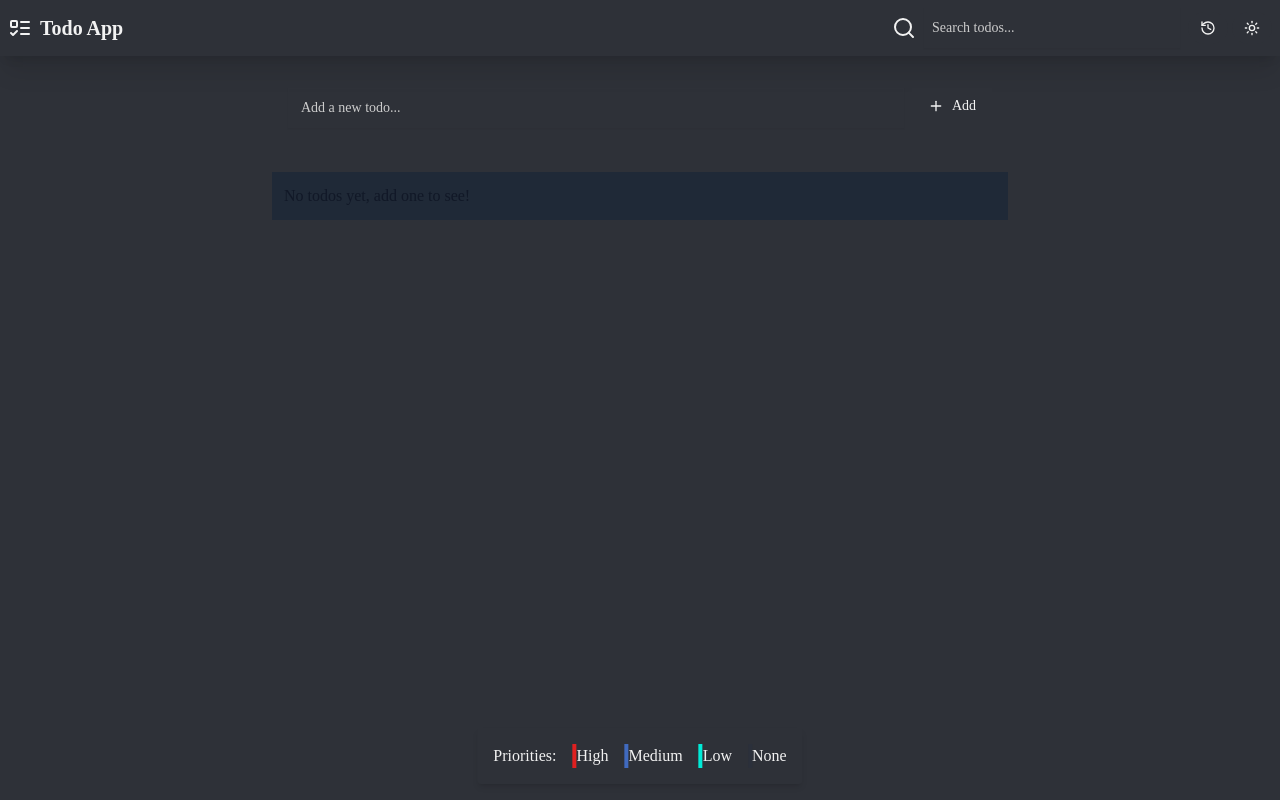
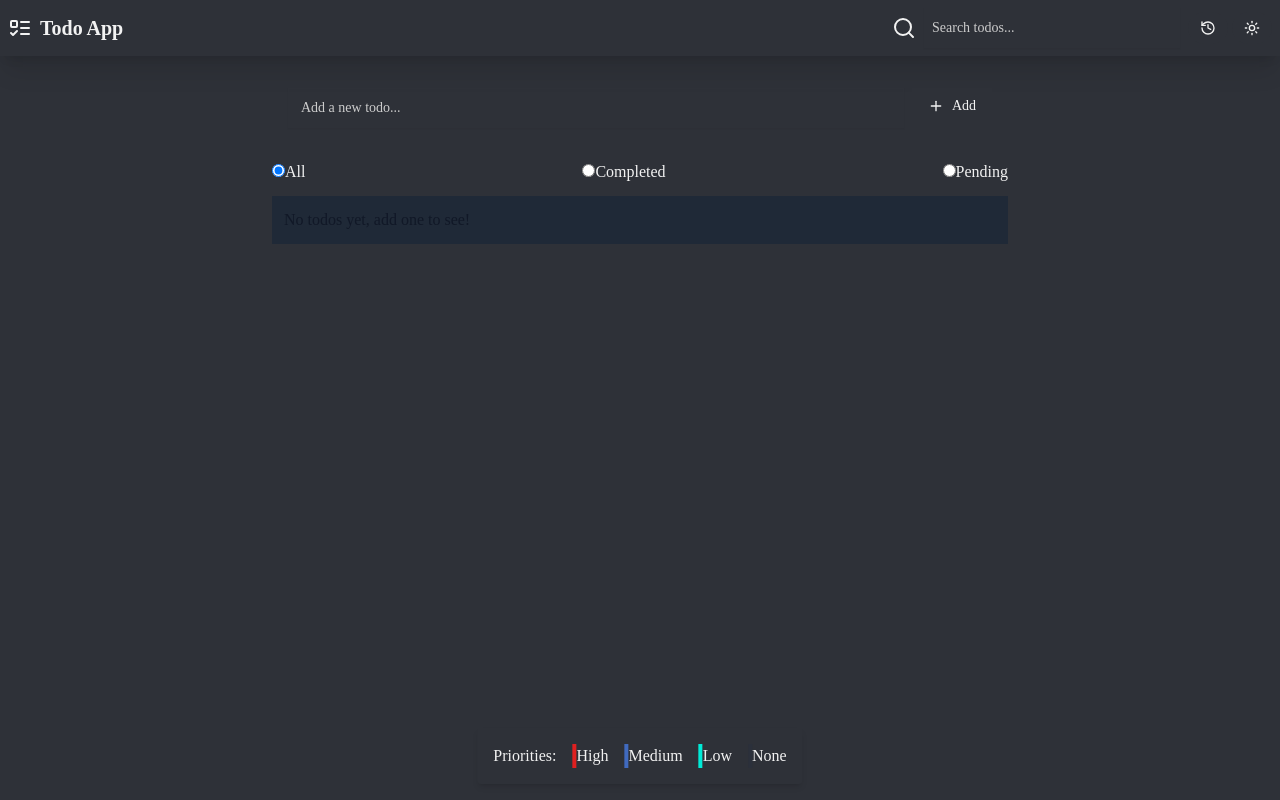
Before and after one commit to amritpal7/todo-vite-app, a React (Vite) app: page / in a window 1280 px wide. Built offline with nearby package versions, Linux system fonts and the light colour scheme.

Commit message:
Added: new radio filter options

```diff
--- a/src/components/Navbar/Navbar.tsx
+++ b/src/components/Navbar/Navbar.tsx
@@ -1,5 +1,4 @@
 import { Input } from "../ui/input";
-import { Button } from "../ui/button";
 import { Search, ListTodo } from "lucide-react";
 import ModeToggle from "../mode-toggle";
 import React from "react";
--- a/src/components/TodoItem/TodoItem.tsx
+++ b/src/components/TodoItem/TodoItem.tsx
@@ -53,6 +53,7 @@ const TodoItem = () => {
   const [editText, setEditText] = useState("");
   const [priority, setPriority] = useState<Priority>("None");
   const [isModalOpen, setIsModalOpen] = useState(false);
+  const [filter, setFilter] = useState("All");
 
   const dateAndTime = (dateString: string | undefined) => {
     if (!dateString) return "N/A";
@@ -88,11 +89,41 @@ const TodoItem = () => {
     dispatch(toggleCompleteTodo(id));
   };
 
-  const filteredTodos = todos.filter(todo =>
+  const getFilteredTodos = () => {
+    switch (filter) {
+      case "Completed":
+        return todos.filter(todo => todo.completed);
+      case "Pending":
+        return todos.filter(todo => !todo.completed);
+      case "All":
+        return todos.filter(todo =>
           todo.text.toLowerCase().includes(searchQuery.toLowerCase())
         );
+      default:
+        return todos;
+    }
+  };
+
+  const filteredTodos = getFilteredTodos();
 
   return (
+    <div>
+      <div className="flex items-center justify-between">
+        {["All", "Completed", "Pending"].map(status => (
+          <label htmlFor="filter" key={status}>
+            <input
+              className="form-radio"
+              id={`filter-${status}`}
+              type="radio"
+              name="filter"
+              value={status}
+              checked={filter === status}
+              onChange={() => setFilter(status)}
+            />
+            <span>{status}</span>
+          </label>
+        ))}
+      </div>
       <div className="space-y-4 mt-3 cursor-pointer max-h-[450px] overflow-y-auto">
         {todos.length === 0 ? (
           <li className="bg-gray-800 text-gray-900 p-3 rounded-lg shadow-md bg-gray">
@@ -219,6 +250,7 @@ const TodoItem = () => {
           ))
         )}
       </div>
+    </div>
   );
 };
 
```
Lines whose indentation alone changed are shown as unchanged.
